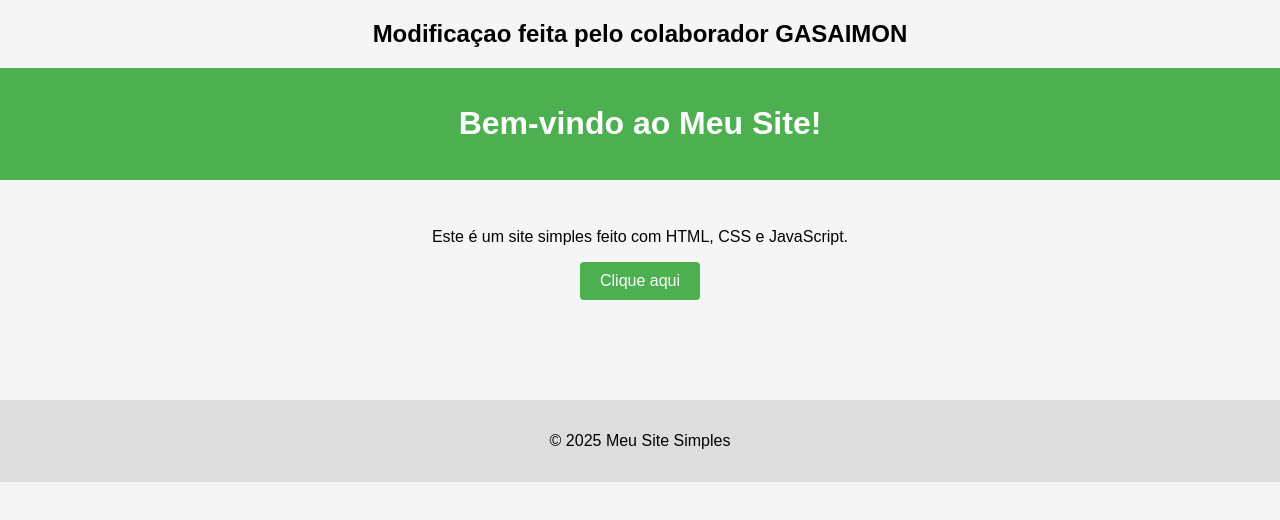
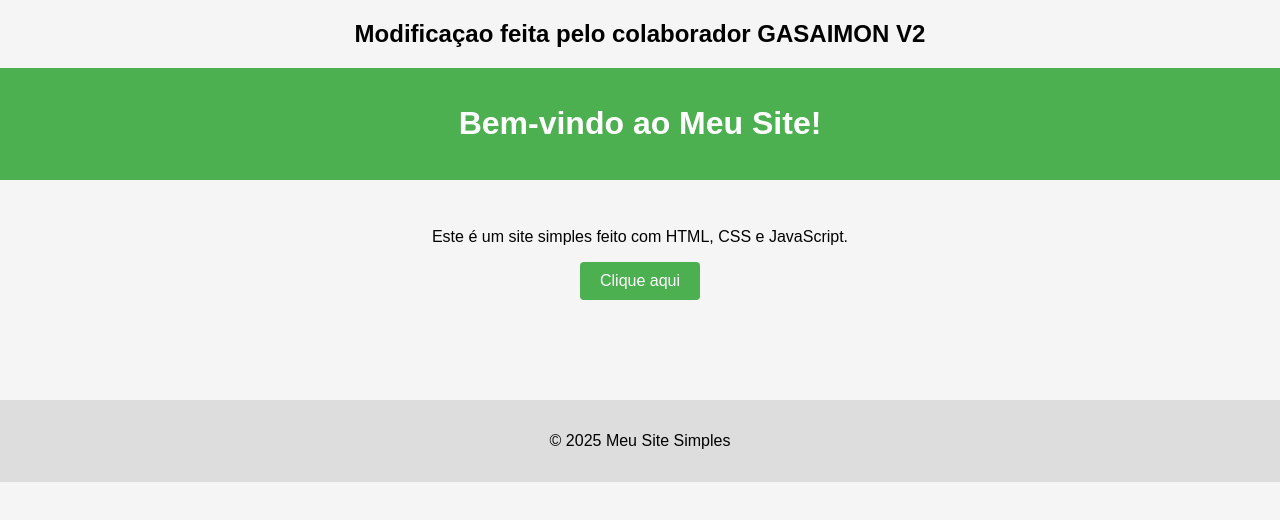
Before and after one commit to dulands/CI_CD, a plain HTML site: page index.html in a window 1280 px wide. Drawn offline with Linux system fonts and the light colour scheme.

Commit message:
2 commit

```diff
--- a/index.html
+++ b/index.html
@@ -4,7 +4,7 @@
   <meta charset="UTF-8" />
   <meta name="viewport" content="width=device-width, initial-scale=1.0" />
   <title>Meu Site Simples DEVELOP TESTE!!!!</title>
-  <h2>Modificaçao feita pelo colaborador GASAIMON</h2>
+  <h2>Modificaçao feita pelo colaborador GASAIMON V2</h2>
   <style>
     body {
       font-family: Arial, sans-serif;
```
